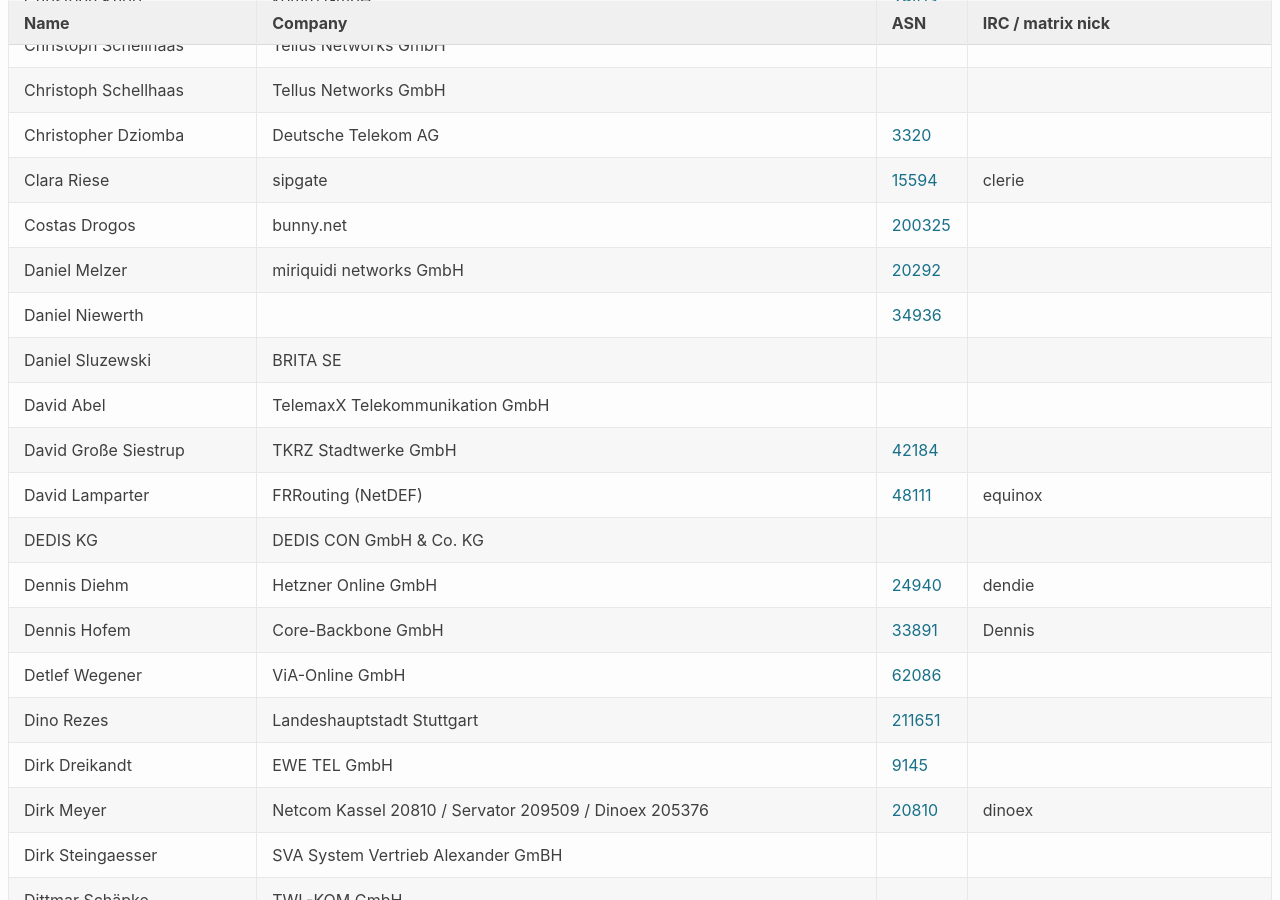
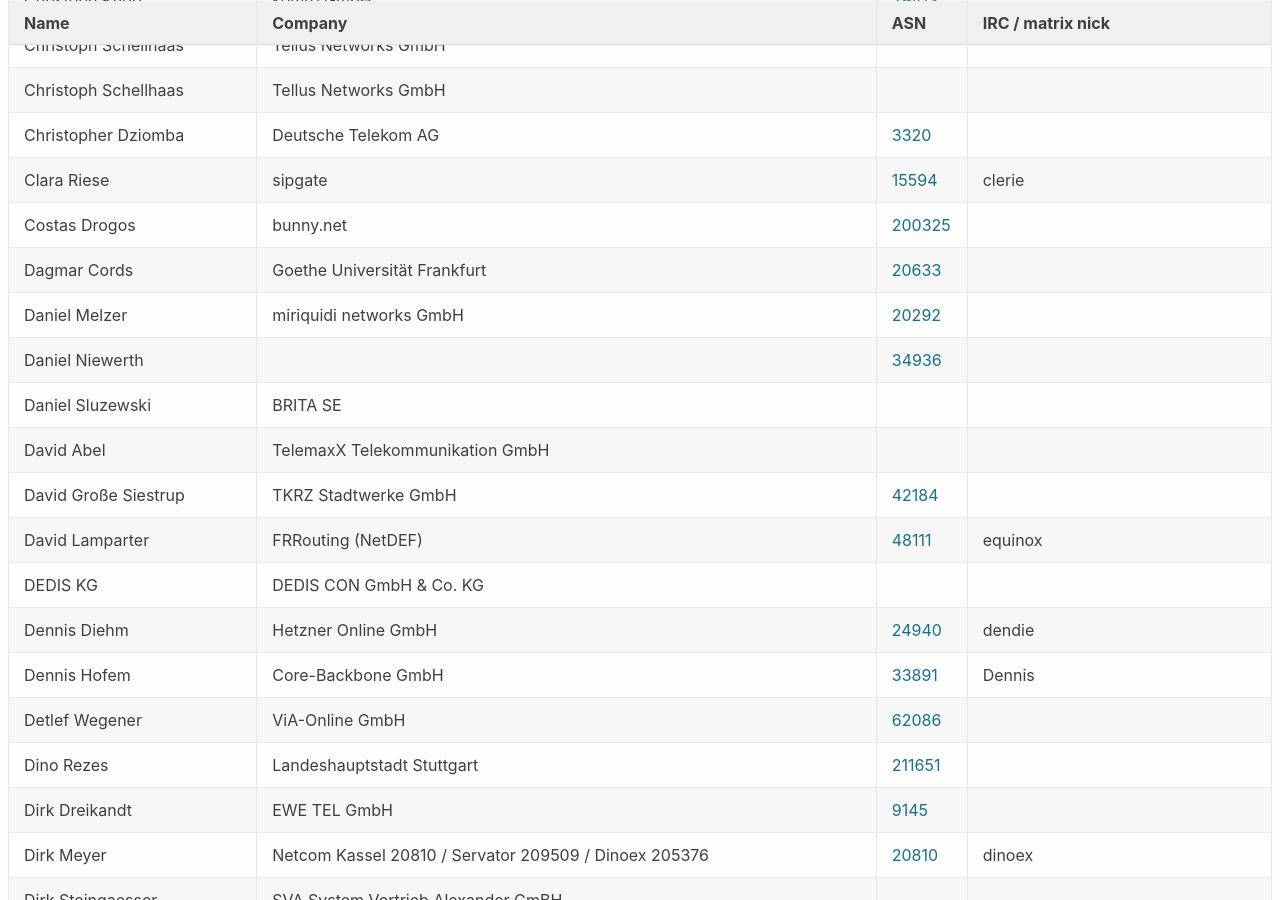
Before and after one commit to denog/pretix-attendeelist, a Jekyll site: the page built from denog17/index.markdown, in a window 1280 px wide and 900 px high, scrolled down 3598 px. Built offline with Jekyll 4.4.1, drawn with Linux system fonts in a browser that asks for light colours; some of the changed text lies outside the part shown.

Commit message:
Latest data: Thu Oct  2 13:34:20 UTC 2025

```diff
--- a/_data/attendees_denog17_onsite.json
+++ b/_data/attendees_denog17_onsite.json
@@ -486,6 +486,12 @@
     "asn": "200325"
   },
   {
+    "name": "Dagmar Cords",
+    "company": "Goethe Universität Frankfurt",
+    "irc": null,
+    "asn": "20633"
+  },
+  {
     "name": "Daniel Melzer",
     "company": "miriquidi networks GmbH",
     "irc": null,
@@ -744,6 +750,12 @@
     "asn": "13045"
   },
   {
+    "name": "Fiona Ganzinger",
+    "company": "WDZ GmbH",
+    "irc": null,
+    "asn": "9136"
+  },
+  {
     "name": "Florian Brenner",
     "company": "SpaceNet AG",
     "irc": "ceal",
```
